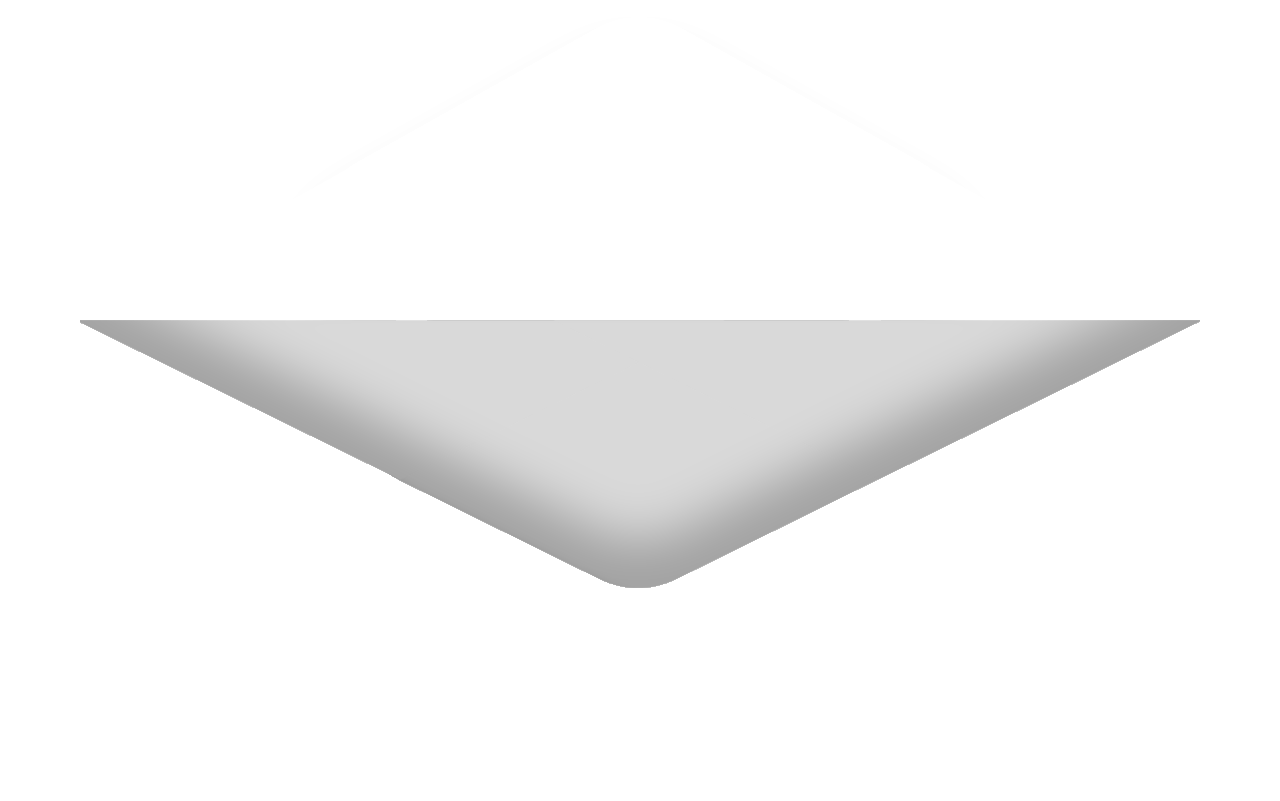
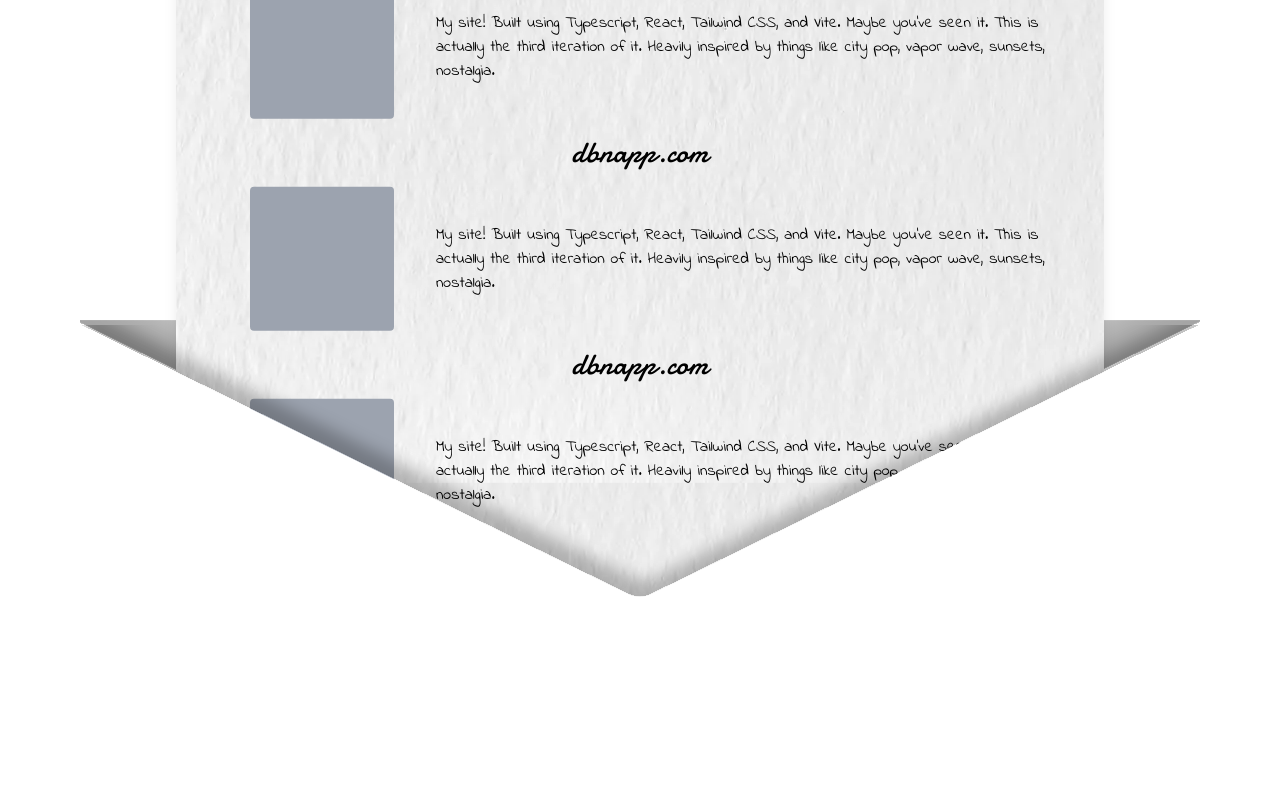
Before and after one commit to dbnapp/dbnapp.github.io, a React (Vite) app: page / in a window 1280 px wide. Shown: the part 2579-3380 px from the top of the page. Built offline with nearby package versions, Linux system fonts and the light colour scheme.

Commit message:
kind of envelope

```diff
--- a/src/components/Projects/Envelope.tsx
+++ b/src/components/Projects/Envelope.tsx
@@ -1,8 +1,28 @@
 import React from "react";
+import { EnvelopeFront } from "./EnvelopeFront";
+import { motion, useScroll, useTransform } from "motion/react";
 
-export const Envelope = () => {
+export const Envelope = ({ children }) => {
+  const { scrollYProgress } = useScroll();
+  const paperTranslateY = useTransform(
+    scrollYProgress,
+    [0.7, 1],
+    ["0%", "-30%"]
+  );
+  const envelopeTranslateY = useTransform(
+    scrollYProgress,
+    [0.7, 1],
+    ["0%", "90%"]
+  );
+
   return (
-    <svg xmlns="http://www.w3.org/2000/svg" fill="none" viewBox="30 0 370 334">
+    <div>
+      <motion.div className="relative bottom-0 z-0">
+        <svg
+          xmlns="http://www.w3.org/2000/svg"
+          fill="none"
+          viewBox="30 0 370 334"
+        >
           <path fill="#fff" d="M28.7549 104.168h371.499V334H28.7549z" />
           <g filter="url(#a)">
             <path
@@ -74,7 +94,11 @@
               filterUnits="userSpaceOnUse"
             >
               <feFlood flood-opacity="0" result="BackgroundImageFix" />
-          <feBlend in="SourceGraphic" in2="BackgroundImageFix" result="shape" />
+              <feBlend
+                in="SourceGraphic"
+                in2="BackgroundImageFix"
+                result="shape"
+              />
               <feColorMatrix
                 in="SourceAlpha"
                 result="hardAlpha"
@@ -82,7 +106,12 @@
               />
               <feOffset dy="-16" />
               <feGaussianBlur stdDeviation="8" />
-          <feComposite in2="hardAlpha" k2="-1" k3="1" operator="arithmetic" />
+              <feComposite
+                in2="hardAlpha"
+                k2="-1"
+                k3="1"
+                operator="arithmetic"
+              />
               <feColorMatrix values="0 0 0 0 0 0 0 0 0 0 0 0 0 0 0 0 0 0 0.25 0" />
               <feBlend in2="shape" result="effect1_innerShadow_102_33" />
             </filter>
@@ -96,7 +125,11 @@
               filterUnits="userSpaceOnUse"
             >
               <feFlood flood-opacity="0" result="BackgroundImageFix" />
-          <feBlend in="SourceGraphic" in2="BackgroundImageFix" result="shape" />
+              <feBlend
+                in="SourceGraphic"
+                in2="BackgroundImageFix"
+                result="shape"
+              />
               <feColorMatrix
                 in="SourceAlpha"
                 result="hardAlpha"
@@ -104,11 +137,27 @@
               />
               <feOffset dx="4" dy="4" />
               <feGaussianBlur stdDeviation="2" />
-          <feComposite in2="hardAlpha" k2="-1" k3="1" operator="arithmetic" />
+              <feComposite
+                in2="hardAlpha"
+                k2="-1"
+                k3="1"
+                operator="arithmetic"
+              />
               <feColorMatrix values="0 0 0 0 0 0 0 0 0 0 0 0 0 0 0 0 0 0 0.25 0" />
               <feBlend in2="shape" result="effect1_innerShadow_102_33" />
             </filter>
           </defs>
         </svg>
+      </motion.div>
+      <motion.div
+        className="absolute bottom-0"
+        style={{ translateY: paperTranslateY }}
+      >
+        {children}
+      </motion.div>
+      <motion.div className="absolute bottom-0 w-full z-20">
+        <EnvelopeFront />
+      </motion.div>
+    </div>
   );
 };
--- /dev/null
+++ b/src/components/Projects/EnvelopeFront.tsx
@@ -0,0 +1,56 @@
+import React from "react";
+
+export const EnvelopeFront = () => {
+  return (
+    <svg viewBox="0 0 1124 694" fill="none" xmlns="http://www.w3.org/2000/svg">
+      <g clip-path="url(#clip0_115_235)">
+        <g filter="url(#filter0_d_115_235)">
+          <path
+            d="M0 694V0L549.415 269.745C557.195 273.565 566.305 273.567 574.086 269.75L1124 0V694H0Z"
+            fill="white"
+          />
+        </g>
+      </g>
+      <defs>
+        <filter
+          id="filter0_d_115_235"
+          x="-12"
+          y="-32"
+          width="1156"
+          height="726"
+          filterUnits="userSpaceOnUse"
+          color-interpolation-filters="sRGB"
+        >
+          <feFlood flood-opacity="0" result="BackgroundImageFix" />
+          <feColorMatrix
+            in="SourceAlpha"
+            type="matrix"
+            values="0 0 0 0 0 0 0 0 0 0 0 0 0 0 0 0 0 0 127 0"
+            result="hardAlpha"
+          />
+          <feOffset dx="4" dy="-16" />
+          <feGaussianBlur stdDeviation="8" />
+          <feComposite in2="hardAlpha" operator="out" />
+          <feColorMatrix
+            type="matrix"
+            values="0 0 0 0 0 0 0 0 0 0 0 0 0 0 0 0 0 0 0.25 0"
+          />
+          <feBlend
+            mode="normal"
+            in2="BackgroundImageFix"
+            result="effect1_dropShadow_115_235"
+          />
+          <feBlend
+            mode="normal"
+            in="SourceGraphic"
+            in2="effect1_dropShadow_115_235"
+            result="shape"
+          />
+        </filter>
+        <clipPath id="clip0_115_235">
+          <rect width="1124" height="694" fill="white" />
+        </clipPath>
+      </defs>
+    </svg>
+  );
+};
--- a/src/components/Projects/index.tsx
+++ b/src/components/Projects/index.tsx
@@ -1,6 +1,6 @@
 import React from "react";
 import { Envelope } from "./Envelope";
-import { motion, useScroll, useTransform } from "motion/react";
+import { motion } from "motion/react";
 
 const projects = [
   {
@@ -12,19 +12,61 @@
 ];
 
 export const Projects = () => {
-  const { scrollYProgress } = useScroll();
-  const paperTranslateY = useTransform(scrollYProgress, [0, 1], ["200%", "0%"]);
-
   return (
     <div className="w-[95%] lg:w-[70rem]">
-      <motion.div className="sticky top-[50vh]">
-        <Envelope />
+      <motion.div className="relative">
+        <Envelope>
+          <div
+            className="flex flex-col gap-4 items-center sm:mx-8 md:mx-24 px-12 py-16 rounded-sm shadow-lg
+      bg-[url('./assets/paper-texture.webp')]"
+          >
+            <div className="font-[IndieFlower] font-bold text-xl sm:text-3xl md:text-4xl lg:text-5xl pb-8">
+              Some projects of mine...
+            </div>
+            {projects.map((project, index) => (
+              <div key={index} className="grid grid-cols-4 gap-4 items-center">
+                <div className="col-span-4 justify-self-center font-[Damion] text-3xl">
+                  {project.title}
+                </div>
+                <div className="col-span-4 md:col-span-1 justify-self-center w-full max-w-36 aspect-square bg-gray-400 rounded"></div>
+                <p className="col-span-4 md:col-span-3 font-[IndieFlower] text-center md:text-left">
+                  {project.description}
+                </p>
+              </div>
+            ))}
+            {projects.map((project, index) => (
+              <div key={index} className="grid grid-cols-4 gap-4 items-center">
+                <div className="col-span-4 justify-self-center font-[Damion] text-3xl">
+                  {project.title}
+                </div>
+                <div className="col-span-4 md:col-span-1 justify-self-center w-full max-w-36 aspect-square bg-gray-400 rounded"></div>
+                <p className="col-span-4 md:col-span-3 font-[IndieFlower] text-center md:text-left">
+                  {project.description}
+                </p>
+              </div>
+            ))}
+            {projects.map((project, index) => (
+              <div key={index} className="grid grid-cols-4 gap-4 items-center">
+                <div className="col-span-4 justify-self-center font-[Damion] text-3xl">
+                  {project.title}
+                </div>
+                <div className="col-span-4 md:col-span-1 justify-self-center w-full max-w-36 aspect-square bg-gray-400 rounded"></div>
+                <p className="col-span-4 md:col-span-3 font-[IndieFlower] text-center md:text-left">
+                  {project.description}
+                </p>
+              </div>
+            ))}
+            <div className="font-[IndieFlower] text-xl md:text-2xl lg:text-4xl pt-16">
+              ... and more to come!
+            </div>
+          </div>
+        </Envelope>
       </motion.div>
-      <motion.div
+      {/* <motion.div
         className="flex flex-col gap-4 items-center md:mx-24 px-12 py-16 rounded-sm shadow-lg
       bg-[url('./assets/paper-texture.webp')] relative z-20"
         style={{
-          translateY: 0,
+          translateY: paperTranslateY,
         }}
       >
         <div className="font-[IndieFlower] font-bold text-xl sm:text-3xl md:text-4xl lg:text-5xl pb-8">
@@ -77,7 +119,7 @@
         <div className="font-[IndieFlower] text-xl md:text-2xl lg:text-4xl pt-16">
           ... and more to come!
         </div>
-      </motion.div>
+      </motion.div> */}
     </div>
   );
 };
```
Lines whose indentation alone changed are shown as unchanged.
